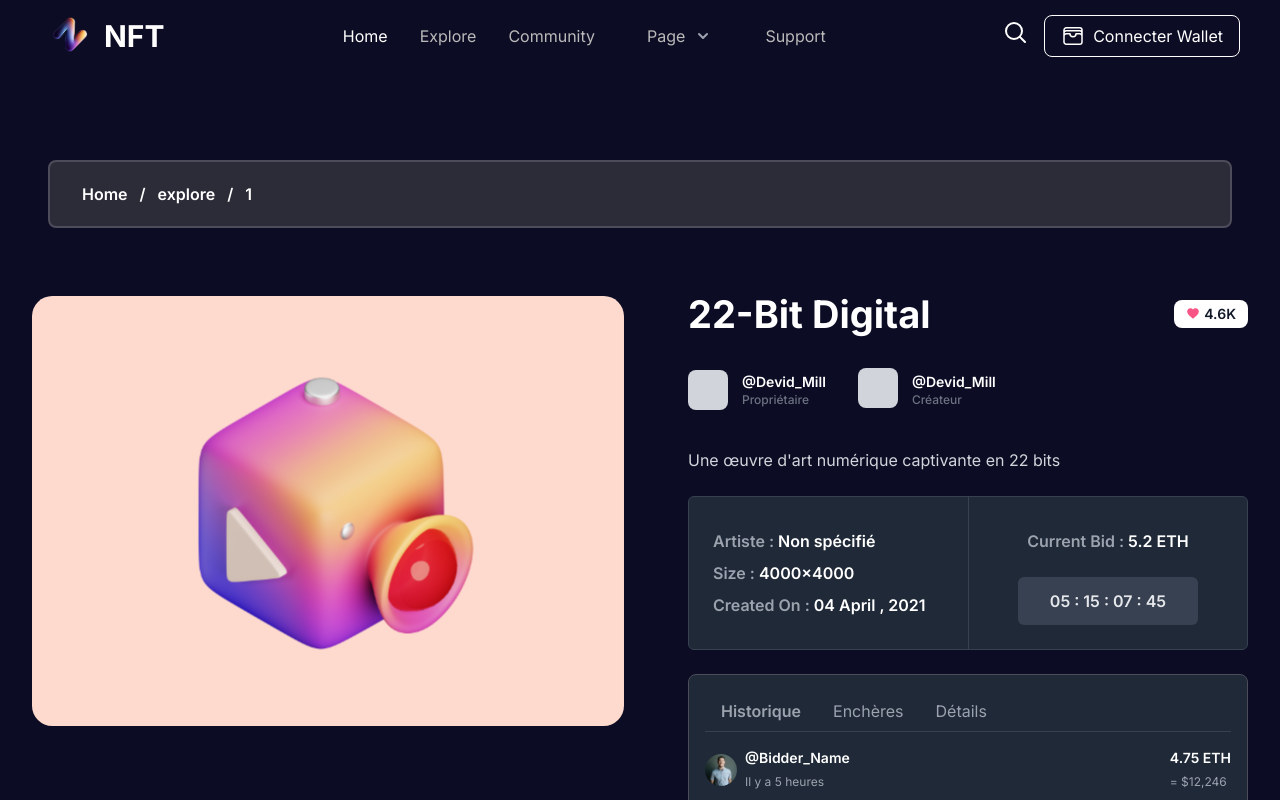
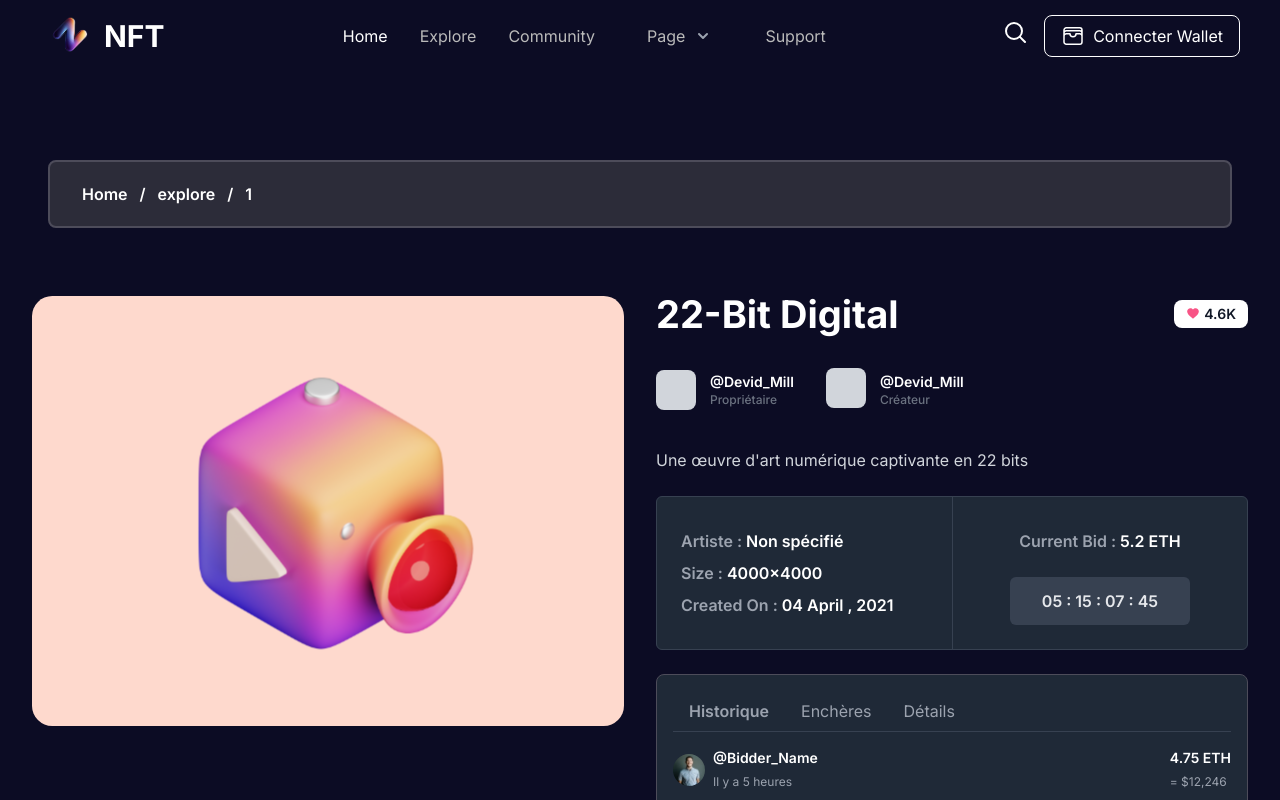
Before and after one commit to Dexctor/NFT-store, a Next.js app: page /explore/1 in a window 1280 px wide. Shown: the top 800 px of the page. Built offline with nearby package versions, Linux system fonts and the light colour scheme.

Commit message:
refresh design on create item, add timer to live auctions, add signup page and signin page

```diff
--- a/app/components/NFTDetails.tsx
+++ b/app/components/NFTDetails.tsx
@@ -22,7 +22,7 @@ export function NFTDetails({ nft }: NFTDetailsProps) {
         </div>
       </div>
       <div className="w-full lg:w-1/2">
-        <div className="pl-8">
+        <div className="">
           <div className="mb-9 flex justify-between items-center">
             <h2 className="text-white text-3xl md:text-[38px] font-bold">
               {nft.title}
@@ -45,7 +45,7 @@ export function NFTDetails({ nft }: NFTDetailsProps) {
               </span>
             </button>
           </div>
-          <div className="mb-9 flex flex-wrap">
+          <div className="mb-9 flex flex-wrap gap-8">
             <div className=" flex items-center  ">
               <div className="mr-2.5  w-11">
                 {nft.creatorImage ? (
@@ -69,7 +69,7 @@ export function NFTDetails({ nft }: NFTDetailsProps) {
                 </h3>
               </div>
             </div>
-            <div className="flex items-center pl-8">
+            <div className="flex items-center">
               <div className="mr-2.5 h-11 w-11">
                 {nft.creatorImage ? (
                   <Image
--- a/app/support/page.tsx
+++ b/app/support/page.tsx
@@ -5,8 +5,8 @@ const SupportPage = () => {
   return (
     <section className="bg-[#0c0c24] py-10 sm:py-16 md:py-20">
         <Breadcrumbs/>
-      <div className=" mx-auto px-24 pt-16">
-        <div className="bg-[#0c0c24] flex flex-col lg:flex-row -mx-4">
+      <div className=" mx-auto px-8 pt-16">
+        <div className="bg-[#0c0c24] flex flex-col lg:flex-row gap-8 ">
           <div className="w-full lg:w-1/2  mb-8 lg:mb-0">
             <div className="bg-[#1e1e26] border border-[rgb(77,76,90)] rounded-lg shadow-md p-6 sm:p-8">
               <h2 className="text-white text-2xl sm:text-3xl font-bold mb-4 sm:mb-6">Informations de contact</h2>
```
